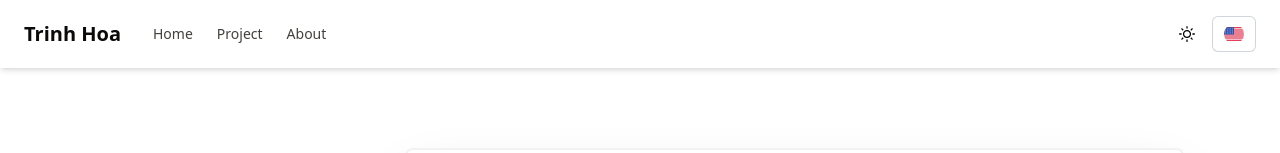
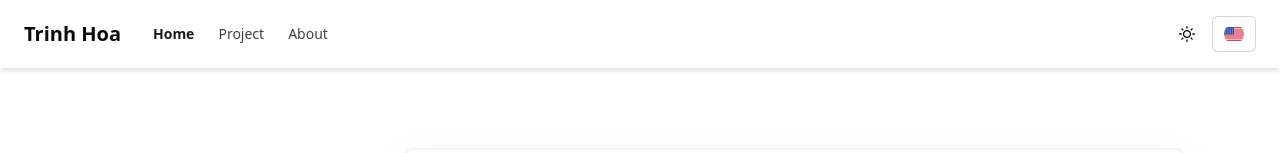
Before and after one commit to TrinhHoa-23520508/portfolio, a React (Vite) app: page / in a window 1280 px wide. Shown: the top 153 px of the page. Built offline with nearby package versions, Linux system fonts and the light colour scheme.

Commit message:
fix active link style

```diff
--- a/src/components/Header.tsx
+++ b/src/components/Header.tsx
@@ -1,14 +1,15 @@
 import { useRef, useState } from "react";
-import { FaMoon} from "react-icons/fa";
+import { FaMoon } from "react-icons/fa";
 import { useTheme } from "@/context/ThemeContext";
 import { CN, US, VN } from "country-flag-icons/react/3x2";
 import { useTranslation } from "react-i18next";
-import { Link } from "react-router-dom";
+import { NavLink } from "react-router-dom";
 import { ThemeColor } from "@/utils/ColorsConstant";
 import { AiOutlineSun } from "react-icons/ai";
 import { useLanguage } from "@/context/LanguageContext";
 import type { Language } from "@/types/type";
 import { useClickOutside } from "@/hooks/useClickOutside";
+
 
 const Header = () => {
   const { language, changeLanguage } = useLanguage();
@@ -47,10 +48,34 @@ const Header = () => {
           <span className={`${ThemeColor.title} text-xl font-bold`}>{t('name')}</span>
 
           <nav className="hidden md:flex gap-6 text-sm font-medium">
-            <Link to="/" className={ThemeColor.navLink}>{t("home")}</Link>
-            <Link to="/projects" className={ThemeColor.navLink}>{t("project")}</Link>
-            <Link to="/about" className={ThemeColor.navLink}>{t("about")}</Link>
+            <NavLink
+              to="/"
+              className={({ isActive }) =>
+                ThemeColor.navLink(isActive)
+              }
+            >
+              {t("home")}
+            </NavLink>
+
+            <NavLink
+              to="/projects"
+              className={({ isActive }) =>
+                ThemeColor.navLink(isActive)
+              }
+            >
+              {t("project")}
+            </NavLink>
+
+            <NavLink
+              to="/about"
+              className={({ isActive }) =>
+                ThemeColor.navLink(isActive)
+              }
+            >
+              {t("about")}
+            </NavLink>
           </nav>
+
         </div>
 
         <div className="hidden md:flex items-center gap-4">
@@ -115,9 +140,32 @@ const Header = () => {
       {isMenuOpen && (
         <div className={`w-full ${ThemeColor.background} py-4 px-6 md:hidden space-y-4 text-left text-sm border-t border-gray-200 dark:border-gray-700`}>
           <nav className="flex flex-col gap-2">
-            <Link to="/" className={ThemeColor.navLink}>{t("home")}</Link>
-            <Link to="/projects" className={ThemeColor.navLink}>{t("project")}</Link>
-            <Link to="/about" className={ThemeColor.navLink}>{t("about")}</Link>
+            <NavLink
+              to="/"
+              className={({ isActive }) =>
+                ThemeColor.navLink(isActive)
+              }
+            >
+              {t("home")}
+            </NavLink>
+
+            <NavLink
+              to="/projects"
+              className={({ isActive }) =>
+                ThemeColor.navLink(isActive)
+              }
+            >
+              {t("project")}
+            </NavLink>
+
+            <NavLink
+              to="/about"
+              className={({ isActive }) =>
+                ThemeColor.navLink(isActive)
+              }
+            >
+              {t("about")}
+            </NavLink>
           </nav>
 
           <div className="pt-2 flex items-center justify-between">
--- a/src/components/HeroSection.tsx
+++ b/src/components/HeroSection.tsx
@@ -1,5 +1,4 @@
 import { useEffect, useState } from "react";
-import { FaHandPaper } from "react-icons/fa";
 import { TypeAnimation } from "react-type-animation";
 import { motion } from "framer-motion";
 import { FaFacebook, FaGithub, FaLinkedin } from "react-icons/fa";
--- a/src/utils/ColorsConstant.ts
+++ b/src/utils/ColorsConstant.ts
@@ -1,6 +1,9 @@
 export const ThemeColor = {
   title: "text-stone-950 dark:text-emerald-400 text-xl font-semibold",
-  navLink: "text-stone-700 hover:text-stone-800 transition focus:text-stone-900 dark:text-gray-400 dark:hover:text-white dark:focus:text-emerald-300",
+  navLink: (isActive: boolean) =>
+    isActive
+      ? "text-stone-900 dark:text-emerald-300 font-bold transition"
+      : "text-stone-700 hover:text-stone-800 transition dark:text-gray-400 dark:hover:text-white",
   subtitle: "text-gray-700 dark:text-gray-300",
   background: "bg-white  dark:bg-gradient-to-r dark:from-[#0d1224] dark:via-[#191932] dark:to-[#1f1f3a]",
   border: "border-gray-300 dark:border-violet-600",
```
